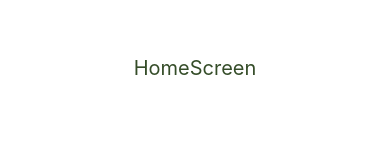
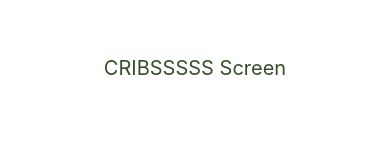
Before and after one commit to ErvinPicardal19/Palengtech, a React Native app: screen /Home in a window 390 px wide. Shown: the part 327-487 px from the top of the page. Built offline with nearby package versions, Linux system fonts and the light colour scheme.

Commit message:
test cribs

```diff
--- a/src/screens/HomeScreen.js
+++ b/src/screens/HomeScreen.js
@@ -12,7 +12,7 @@ import {
 export default function HomeScreen() {
     return (
         <View style={styles.body}>
-            <Text style={styles.text}>HomeScreen</Text>
+            <Text style={styles.text}>CRIBSSSSS Screen</Text>
         </View>
     );
 }
```
